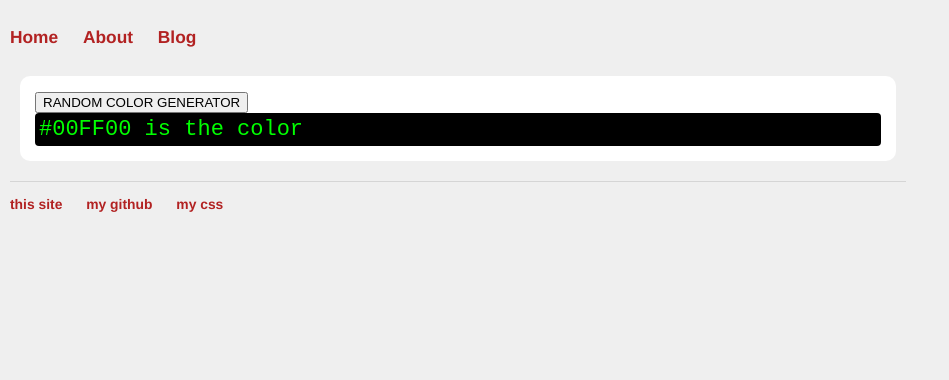
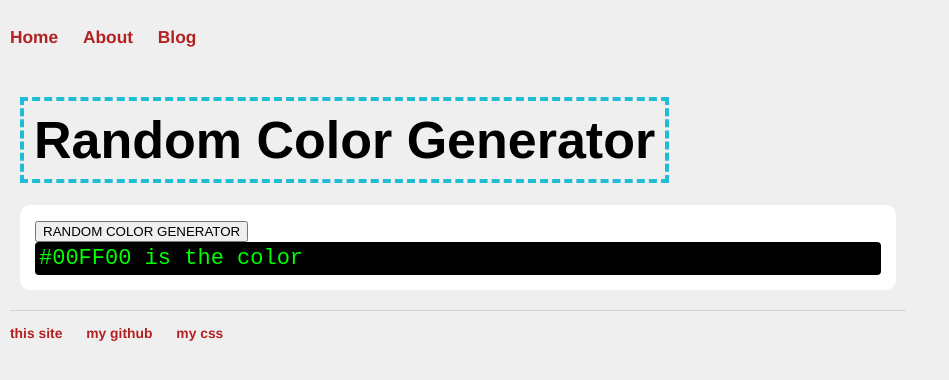
Before and after one commit to Samplasion/samplasion.github.iold, a Jekyll site: the page built from hex.html, in a window 1280 px wide. Shown: the top 380 px of the page, without its empty margins (0-949 px from the left). Built offline with Jekyll 4.4.1, drawn with Linux system fonts in a browser that asks for light colours; a script that is not in the unit is left out.

Commit message:
Update hex.html

```diff
--- a/hex.html
+++ b/hex.html
@@ -14,7 +14,8 @@ function hex() {
    document.getElementById("randex").innerHTML = '<font color="#'+rand+rand2+rand3+rand4+rand5+rand6+'">#'+rand+rand2+rand3+rand4+rand5+rand6+' is the color</font>'
 }
 </script>
+<h1><span>{{ page.title }}</span></h1>
 <div class="section">
-<button onclick="hex()">RANDOM COLOR GENERATOR</button>
+<button onclick="hex()">RANDOM COLOR GENERATOR</button><br />
 <div class="console" id="randex">#00FF00 is the color</div>
 </div>
```
